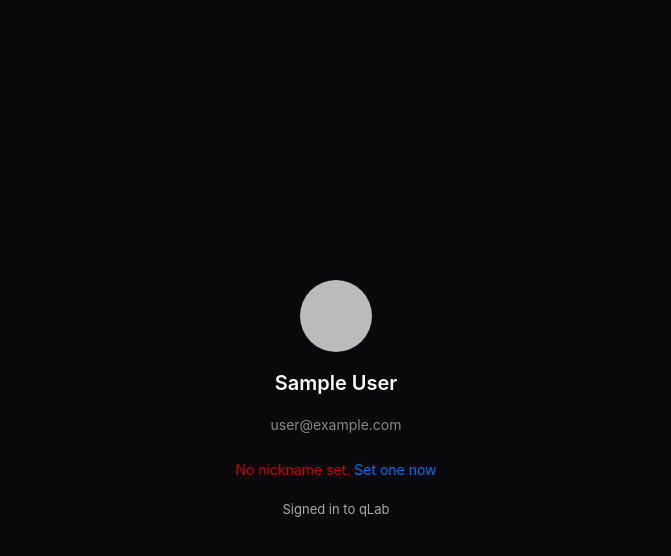
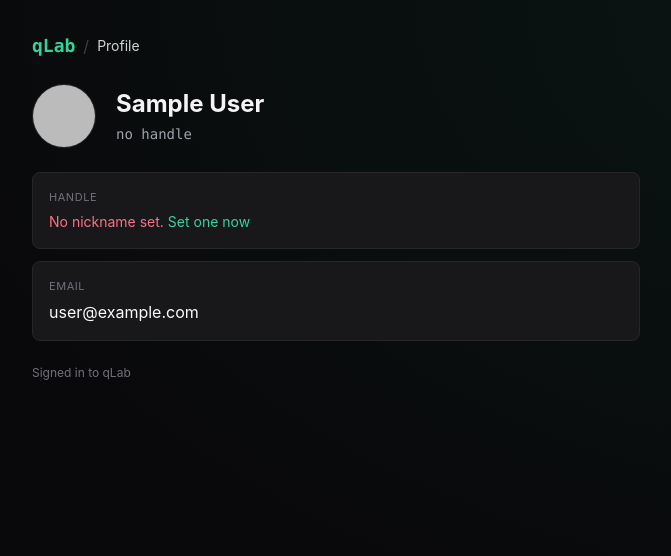
Before and after one commit to arvind-iyer-2001/qlab, a Next.js app in the folder web/: page /profile in a window 1280 px wide. Shown: the top 556 px of the page, without its empty margins (304-975 px from the left). Built offline with nearby package versions, Linux system fonts and the light colour scheme; no server answers; sample sign-in values are in the browser's storage.

Commit message:
refactor(web): re-skin /profile with new theme

```diff
--- a/web/app/profile/page.tsx
+++ b/web/app/profile/page.tsx
@@ -2,6 +2,8 @@
 import { useUser, useAuth } from '@clerk/nextjs'
 import { useRouter } from 'next/navigation'
 import { useEffect, useState } from 'react'
+import { Crumbs } from '@/components/ui/Crumbs'
+import { Card } from '@/components/ui/Card'
 
 interface QLabUser {
   nickname: string | null
@@ -45,7 +47,7 @@ export default function ProfilePage() {
 
   if (!isLoaded || !user) {
     return (
-      <div style={{ display: 'flex', justifyContent: 'center', alignItems: 'center', minHeight: '100vh' }}>
+      <div className="min-h-screen bg-zinc-950 text-zinc-400 flex items-center justify-center">
         <p>Loading…</p>
       </div>
     )
@@ -56,37 +58,69 @@ export default function ProfilePage() {
   const email = qlabUser?.email || user.primaryEmailAddress?.emailAddress || ''
 
   return (
-    <div style={{ display: 'flex', justifyContent: 'center', alignItems: 'center', minHeight: '100vh', flexDirection: 'column', gap: '16px', padding: '24px' }}>
-      {avatarUrl && (
-        <img src={avatarUrl} alt="avatar" style={{ width: 72, height: 72, borderRadius: '50%', objectFit: 'cover' }} />
+    <div className="min-h-screen bg-zinc-950 text-zinc-100 relative overflow-hidden">
+      <div
+        aria-hidden
+        className="absolute inset-0 pointer-events-none"
+        style={{
+          background:
+            'radial-gradient(ellipse at top right, rgba(16,185,129,0.08), transparent 60%)',
+        }}
+      />
+      <div className="relative z-10 max-w-2xl mx-auto px-8 py-8">
+        <Crumbs current="Profile" />
+
+        <div className="flex items-center gap-5 mb-6">
+          {avatarUrl ? (
+            <img
+              src={avatarUrl}
+              alt="avatar"
+              className="w-16 h-16 rounded-full object-cover border border-zinc-800"
+            />
+          ) : (
+            <div className="w-16 h-16 rounded-full bg-gradient-to-br from-emerald-500 to-emerald-900" />
           )}
-      <h1 style={{ fontSize: '20px', fontWeight: 600 }}>{displayName}</h1>
-      {email && <p style={{ color: '#888', fontSize: '14px' }}>{email}</p>}
+          <div>
+            <h1 className="text-2xl font-bold">{displayName}</h1>
+            <p className="text-zinc-400 text-sm font-mono mt-1">
+              {qlabUser?.nickname ? `@${qlabUser.nickname}` : 'no handle'}
+            </p>
+          </div>
+        </div>
 
         {!loadingQlab && (
-        <div style={{ marginTop: '8px', display: 'flex', flexDirection: 'column', alignItems: 'center', gap: '8px' }}>
+          <div className="space-y-3">
+            <Card label="Handle">
               {qlabUser?.nickname ? (
                 <>
-              <p style={{ fontSize: '15px' }}>
-                Handle: <strong>{qlabUser.nickname}</strong>
-              </p>
+                  <p className="text-zinc-50 font-mono">{qlabUser.nickname}</p>
                   <a
                     href="/profile/setup"
-                style={{ fontSize: '13px', color: '#0070f3', textDecoration: 'none' }}
+                    className="text-emerald-400 text-xs hover:text-emerald-300 transition"
                   >
-                Change nickname
+                    → change nickname
                   </a>
                 </>
               ) : (
-            <p style={{ color: '#c00', fontSize: '14px' }}>
+                <p className="text-rose-400 text-sm">
                   No nickname set.{' '}
-              <a href="/profile/setup" style={{ color: '#0070f3' }}>Set one now</a>
+                  <a href="/profile/setup" className="text-emerald-400 hover:text-emerald-300">
+                    Set one now
+                  </a>
                 </p>
+              )}
+            </Card>
+
+            {email && (
+              <Card label="Email">
+                <p className="text-zinc-50">{email}</p>
+              </Card>
             )}
           </div>
         )}
 
-      <p style={{ color: '#aaa', fontSize: '13px', marginTop: '4px' }}>Signed in to qLab</p>
+        <p className="text-zinc-500 text-xs mt-6">Signed in to qLab</p>
+      </div>
     </div>
   )
 }
```
Lines whose indentation alone changed are shown as unchanged.
